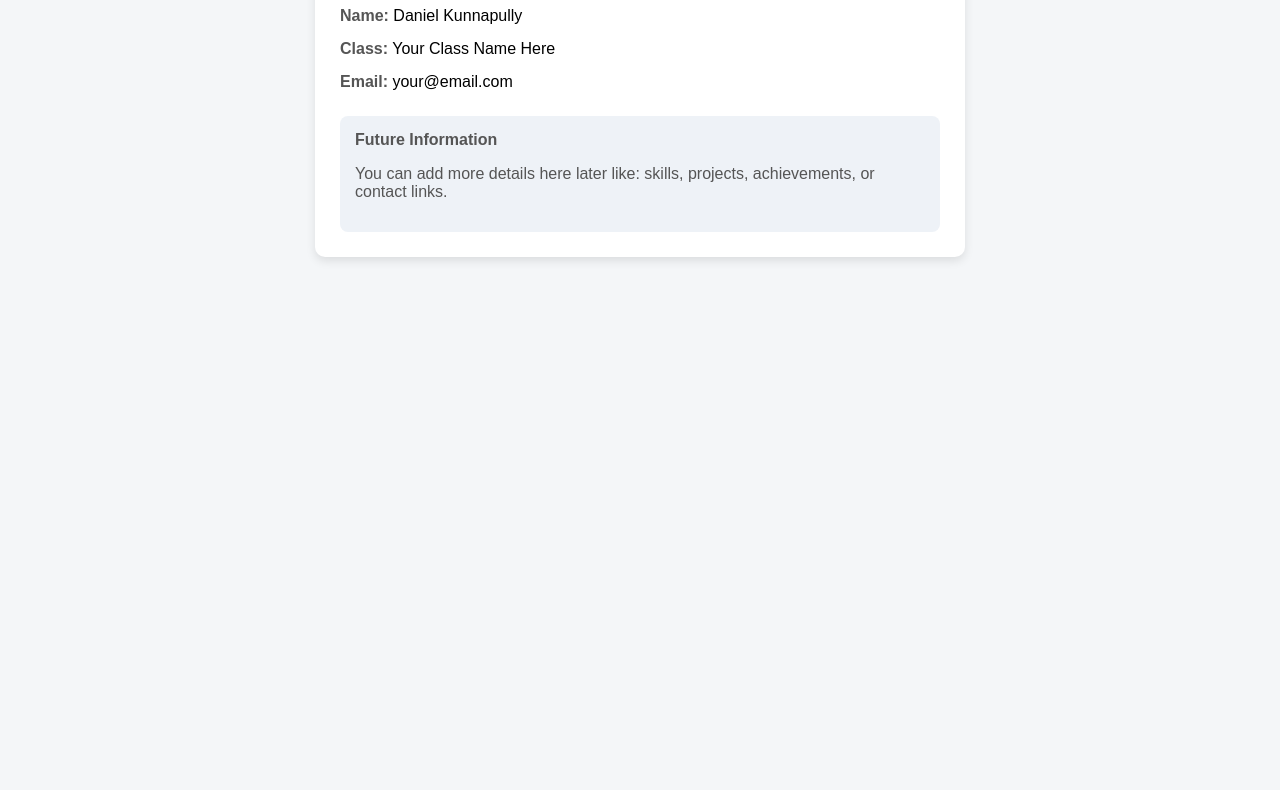
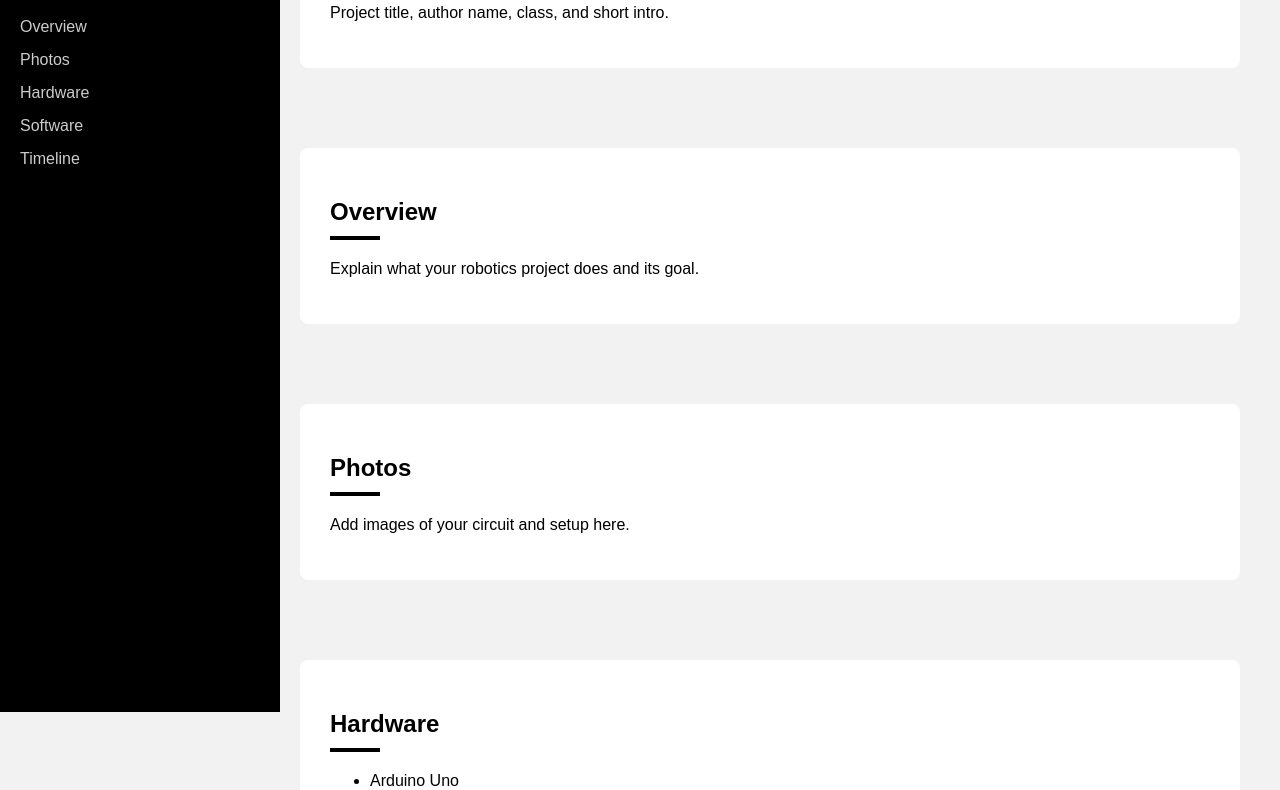
Before and after one commit to danieljoshuakt/RoboticDJ, a plain HTML site: page index.html in a window 1280 px wide. Shown: the part 148-938 px from the top of the page. Before the commit the page ends 800 px from the top, so only its background shows below. Drawn offline with Linux system fonts and the light colour scheme.

Commit message:
Revise index.html for Robotics Project layout

```diff
--- a/index.html
+++ b/index.html
@@ -2,71 +2,147 @@
 <html lang="en">
 <head>
 <meta charset="UTF-8">
-    <title>My Information Page</title>
+<title>Robotics Project</title>
 <meta name="viewport" content="width=device-width, initial-scale=1.0">
+
 <style>
     body {
+        margin: 0;
         font-family: Arial, sans-serif;
-            background: #f4f6f8;
-            margin: 0;
-            padding: 0;
+        background: #f2f2f2;
     }
 
-        .container {
-            max-width: 600px;
-            margin: 50px auto;
-            background: white;
-            padding: 25px;
-            border-radius: 10px;
-            box-shadow: 0 4px 10px rgba(0,0,0,0.1);
+    /* Layout */
+    .wrapper {
+        display: flex;
+        min-height: 100vh;
     }
 
-        h1 {
-            text-align: center;
-            color: #333;
+    /* Sidebar */
+    .sidebar {
+        width: 240px;
+        background: #000000;
+        color: white;
+        padding: 30px 20px;
+        position: fixed;
+        height: 100%;
     }
 
-        .info {
-            margin: 15px 0;
+    .sidebar h2 {
+        margin-bottom: 40px;
+        font-size: 20px;
+        letter-spacing: 1px;
     }
 
-        .label {
-            font-weight: bold;
-            color: #555;
+    .sidebar a {
+        display: block;
+        color: #cccccc;
+        text-decoration: none;
+        margin: 15px 0;
+        font-size: 16px;
     }
 
-        .future {
-            margin-top: 25px;
-            padding: 15px;
-            background: #eef2f7;
+    .sidebar a:hover {
+        color: white;
+    }
+
+    /* Content */
+    .content {
+        margin-left: 260px;
+        padding: 40px;
+        width: 100%;
+    }
+
+    section {
+        margin-bottom: 80px;
+        background: white;
+        padding: 30px;
         border-radius: 8px;
-            color: #555;
+    }
+
+    section h1 {
+        color: #000000;
+        margin-bottom: 10px;
+    }
+
+    .divider {
+        width: 50px;
+        height: 4px;
+        background: #000000;
+        margin-bottom: 20px;
     }
 </style>
 </head>
+
 <body>
 
-    <div class="container">
-        <h1>My Profile</h1>
+<div class="wrapper">
 
-        <div class="info">
-            <span class="label">Name:</span> Daniel Kunnapully
+    <!-- SIDEBAR -->
+    <div class="sidebar">
+        <h2>ROBOTICS<br>PROJECT</h2>
+        <a href="#home">Home</a>
+        <a href="#overview">Overview</a>
+        <a href="#photos">Photos</a>
+        <a href="#hardware">Hardware</a>
+        <a href="#software">Software</a>
+        <a href="#timeline">Timeline</a>
     </div>
 
-        <div class="info">
-            <span class="label">Class:</span> Your Class Name Here
-        </div>
+    <!-- CONTENT -->
+    <div class="content">
 
-        <div class="info">
-            <span class="label">Email:</span> your@email.com
-        </div>
+        <section id="home">
+            <h1>Home</h1>
+            <div class="divider"></div>
+            <p>Project title, author name, class, and short intro.</p>
+        </section>
 
-        <div class="future">
-            <strong>Future Information</strong>
+        <section id="overview">
+            <h1>Overview</h1>
+            <div class="divider"></div>
             <p>
-                You can add more details here later like:
-                skills, projects, achievements, or contact links.
+                Explain what your robotics project does and its goal.
             </p>
+        </section>
+
+        <section id="photos">
+            <h1>Photos</h1>
+            <div class="divider"></div>
+            <p>Add images of your circuit and setup here.</p>
+        </section>
+
+        <section id="hardware">
+            <h1>Hardware</h1>
+            <div class="divider"></div>
+            <ul>
+                <li>Arduino Uno</li>
+                <li>Push Buttons</li>
+                <li>Resistors</li>
+                <li>Breadboard</li>
+            </ul>
+        </section>
+
+        <section id="software">
+            <h1>Software</h1>
+            <div class="divider"></div>
+            <ul>
+                <li>Arduino IDE</li>
+                <li>C / C++ Code</li>
+                <li>Serial Monitor</li>
+            </ul>
+        </section>
+
+        <section id="timeline">
+            <h1>Timeline</h1>
+            <div class="divider"></div>
+            <p>
+                Week 1 – Planning<br>
+                Week 2 – Assembly<br>
+                Week 3 – Programming & Testing
+            </p>
+        </section>
+
     </div>
 </div>
 
```
Lines whose indentation alone changed are shown as unchanged.
